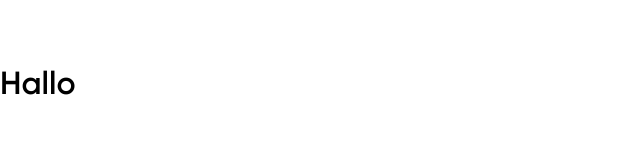
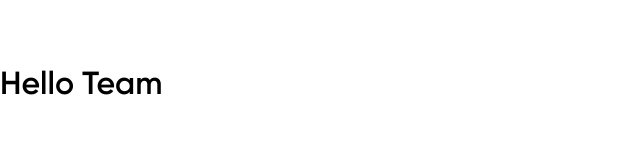
Before and after one commit to Viacheslav-Danylko/project-a-mo-jove-sv, a website built with Vite: page src/index.html in a window 1280 px wide. Shown: the whole page, without its empty margins (0-640 px from the left). Built offline with nearby package versions, Linux system fonts and the light colour scheme.

Commit message:
fix hero

```diff
--- a/src/partials/hero.html
+++ b/src/partials/hero.html
@@ -1 +1 @@
-<h1>Hallo</h1>
+<h1>Hello Team</h1>
```
